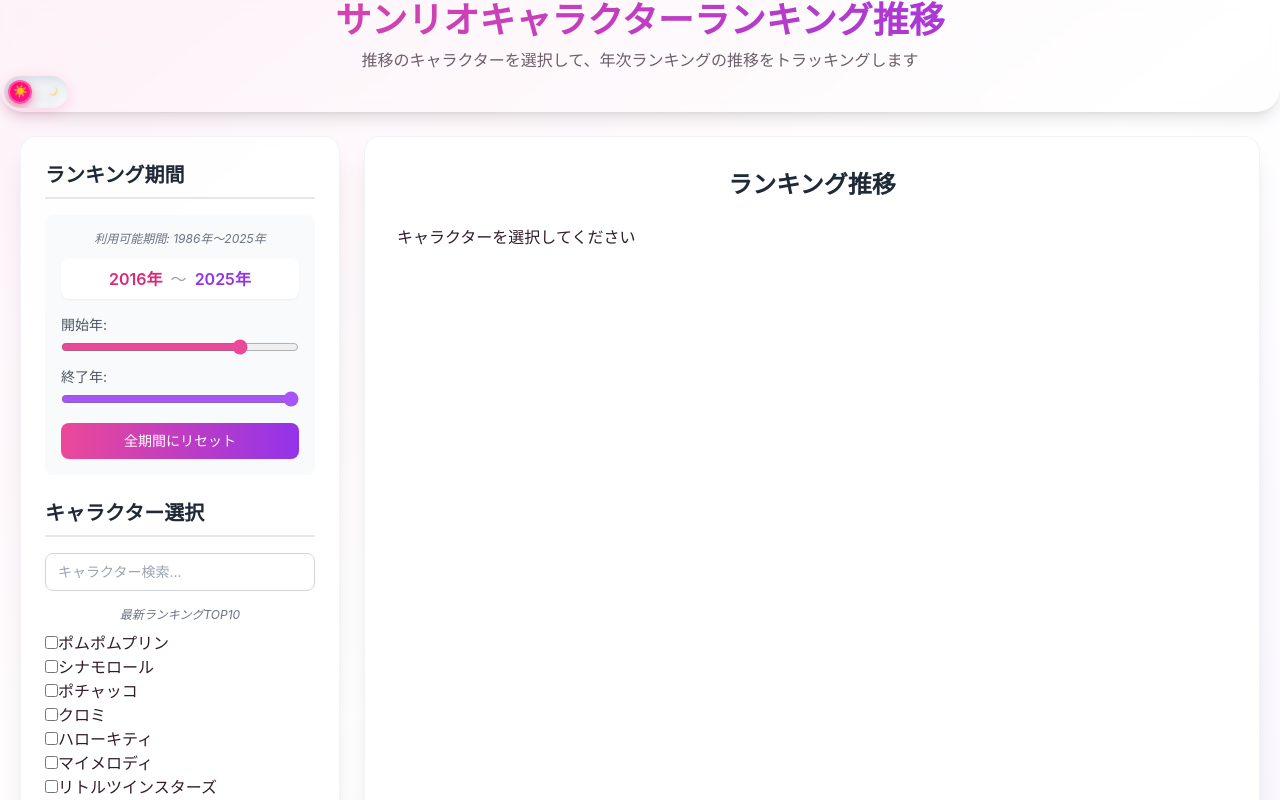
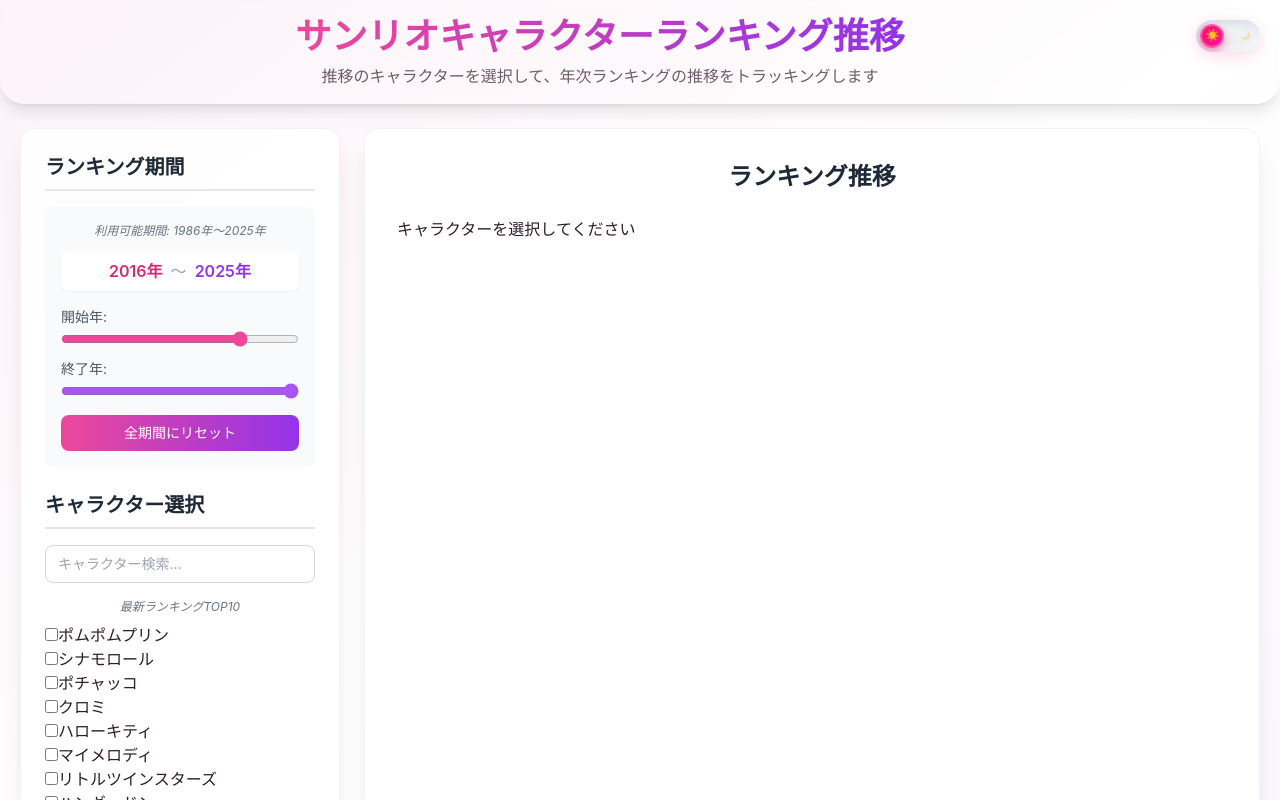
Before and after one commit to tsmzk/sanrio-character-rankings, a React (Vite) app: page / in a window 1280 px wide. Shown: the top 800 px of the page. Built offline with nearby package versions, Linux system fonts and the light colour scheme.

Commit message:
AppHeaderコンポーネントのスタイルを修正し、レスポンシブデザインを改善

```diff
--- a/src/features/layout/components/AppHeader/AppHeader.tsx
+++ b/src/features/layout/components/AppHeader/AppHeader.tsx
@@ -2,20 +2,18 @@
 
 export function AppHeader() {
   return (
-    <div className="navbar bg-base-100/80 backdrop-blur-sm shadow-lg mb-6 rounded-b-3xl">
-      <div className="navbar-start"></div>
+    <div className="relative bg-base-100/80 backdrop-blur-sm shadow-lg mb-6 rounded-b-3xl px-4 py-3 sm:px-6 sm:py-4">
+      <div className="absolute top-3 right-3 sm:top-4 sm:right-4 z-10">
+        <ThemeToggle />
+      </div>
 
-      <div className="navbar-center flex-col">
-        <h1 className="text-4xl font-bold text-transparent bg-clip-text bg-gradient-to-r from-pink-500 to-purple-600 dark:from-pink-400 dark:to-purple-400 text-center transition-all duration-300">
+      <div className="flex flex-col items-center text-center pr-20 sm:pr-20">
+        <h1 className="text-base sm:text-3xl md:text-4xl font-bold text-transparent bg-clip-text bg-gradient-to-r from-pink-500 to-purple-600 dark:from-pink-400 dark:to-purple-400 transition-all duration-300 break-words">
           サンリオキャラクターランキング推移
         </h1>
-        <p className="text-base opacity-70 text-center mt-2">
+        <p className="text-xs sm:text-sm md:text-base opacity-70 mt-1 sm:mt-2">
           推移のキャラクターを選択して、年次ランキングの推移をトラッキングします
         </p>
-      </div>
-
-      <div className="navbar-end">
-        <ThemeToggle />
       </div>
     </div>
   );
```
